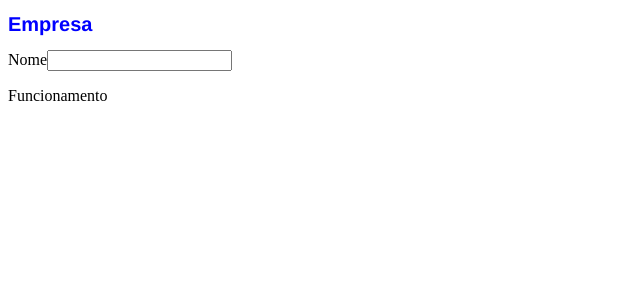
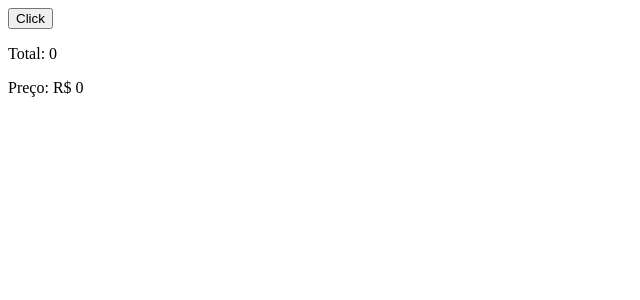
Before and after one commit to jeffersontk/EstudoDeReactJS, a React (Create React App) app in the folder meu-app/: page / in a window 1280 px wide. Shown: the top 300 px of the page, without its empty margins (0-640 px from the left). Built offline with nearby package versions, Linux system fonts and the light colour scheme.

Commit message:
eventos e Hooks

```diff
--- a/meu-app/src/App.jsx
+++ b/meu-app/src/App.jsx
@@ -1,9 +1,9 @@
 import React from "react";
-import Atributos from "./Components/Atributos";
+import Compras from "./Components/Compras.jsx";
 const App = () => {
   return (
     <>
-      <Atributos />
+      <Compras />
     </>
   );
 };
--- /dev/null
+++ b/meu-app/src/Components/Compras.jsx
@@ -0,0 +1,15 @@
+import React from "react";
+
+const Compras = () => {
+  const [count, setCount] = React.useState(0);
+
+  return (
+    <div>
+      <button onClick={() => setCount(count + 1)}>Click</button>
+      <p>Total: {count}</p>
+      <p>Preço: R$ {count * 250}</p>
+    </div>
+  );
+};
+
+export default Compras;
```
Also changed, not shown: meu-app/src/Components/Eventos.jsx (added, +16 -0 lines).
